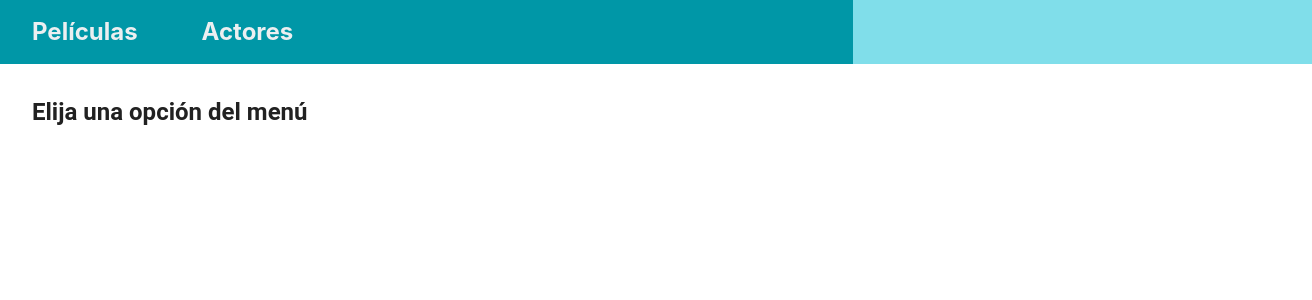
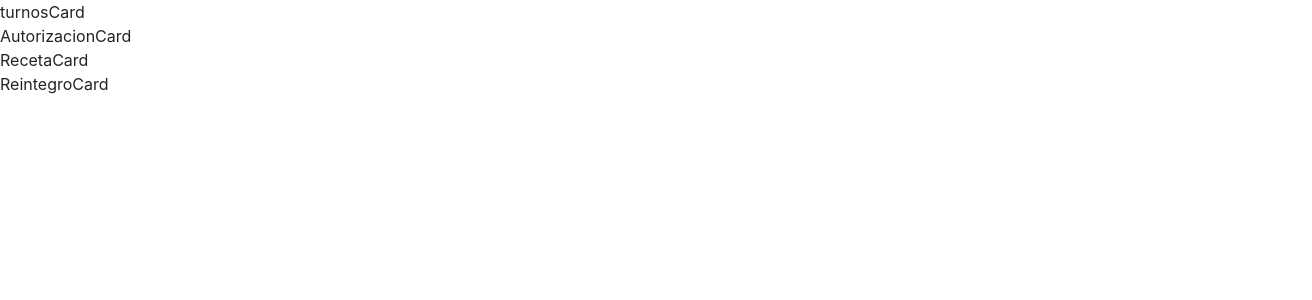
Before and after one commit to DesApp-2025c2-Grupo-9/MedicinaIntegral.AfiliadosGrupo9-frontend, a React (Vite) app: page / in a window 1280 px wide. Shown: the top 300 px of the page, 1312 px wide, since content can reach past the window. Built offline with nearby package versions, Linux system fonts and the light colour scheme; no server answers.

Commit message:
creación de componentes

```diff
--- a/src/App.jsx
+++ b/src/App.jsx
@@ -1,37 +1,46 @@
 import React, { useEffect, useState } from "react";
+import {TurnosCard, AutorizacionCard, RecetaCard, ReintegroCard} from './components/cards/'
 import { Box, Grid, Stack } from "@mui/material";
 import { BrowserRouter } from "react-router-dom";
 import { TopMenu } from "./components/TopMenu";
 import { AppRouter } from "./AppRouter";
-import { getCurrentWeather } from "./services/WeatherService";
-import { WeatherIndicator } from "./components/WeatherIndicator";
+// import { getCurrentWeather } from "./services/WeatherService";
+// import { WeatherIndicator } from "./components/WeatherIndicator";
 
 export function App() {
-  const [weatherData, setWeatherData] = useState();
+  // const [weatherData, setWeatherData] = useState();
 
-  useEffect(() => {
-    const fetchWeatherData = async () => {
-      const obtainedData = await getCurrentWeather('Buenos Aires');
-      setWeatherData(obtainedData);
-    }
-    fetchWeatherData();
-  }, []);
+  // useEffect(() => {
+  //   const fetchWeatherData = async () => {
+  //     const obtainedData = await getCurrentWeather('Buenos Aires');
+  //     setWeatherData(obtainedData);
+  //   }
+  //   fetchWeatherData();
+  // }, []);
 
   return (
-    <BrowserRouter>
-      <Stack direction='column'>
-        <Grid container direction='row'>
-          <Grid item xs={12} md={8}>
-            <TopMenu />
-          </Grid>
-          <Grid item xs={12} md={4}>
-            <WeatherIndicator weatherData={weatherData} />
-          </Grid>
-        </Grid>
-        <Box sx={{mx: { xs: 1, md: 4 }, my: 4}}>
-          <AppRouter />
-        </Box>
-      </Stack>
-    </BrowserRouter>
+    <>
+        <TurnosCard></TurnosCard>
+        <AutorizacionCard></AutorizacionCard>
+        <RecetaCard></RecetaCard>
+        <ReintegroCard></ReintegroCard>
+    </>
+
+
+    // <BrowserRouter>
+    //   <Stack direction='column'>
+    //     <Grid container direction='row'>
+    //       <Grid item xs={12} md={8}>
+    //         <TopMenu />
+    //       </Grid>
+    //       <Grid item xs={12} md={4}>
+    //         <WeatherIndicator weatherData={weatherData} />
+    //       </Grid>
+    //     </Grid>
+    //     <Box sx={{mx: { xs: 1, md: 4 }, my: 4}}>
+    //       <AppRouter />
+    //     </Box>
+    //   </Stack>
+    // </BrowserRouter>
   )
 }
--- /dev/null
+++ b/src/components/cards/cards/AutorizacionCard.jsx
@@ -0,0 +1,9 @@
+import React from 'react'
+
+function AutorizacionCard() {
+  return (
+    <div>AutorizacionCard</div>
+  )
+}
+
+export default AutorizacionCard
--- /dev/null
+++ b/src/components/cards/cards/RecetaCard.jsx
@@ -0,0 +1,9 @@
+import React from 'react'
+
+function RecetaCard() {
+  return (
+    <div>RecetaCard</div>
+  )
+}
+
+export default RecetaCard
--- /dev/null
+++ b/src/components/cards/cards/ReintegroCard.jsx
@@ -0,0 +1,9 @@
+import React from 'react'
+
+function ReintegroCard() {
+  return (
+    <div>ReintegroCard</div>
+  )
+}
+
+export default ReintegroCard
--- /dev/null
+++ b/src/components/cards/cards/TurnosCard.jsx
@@ -0,0 +1,9 @@
+import React from 'react'
+
+function TurnosCard() {
+  return (
+    <div>turnosCard</div>
+  )
+}
+
+export default TurnosCard
--- /dev/null
+++ b/src/components/cards/index.js
@@ -0,0 +1,11 @@
+import TurnosCard from "./cards/TurnosCard";
+import AutorizacionCard from "./cards/AutorizacionCard";
+import ReintegroCard from "./cards/ReintegroCard";
+import RecetaCard from "./cards/RecetaCard";
+
+export {
+    TurnosCard,
+    AutorizacionCard,
+    ReintegroCard,
+    RecetaCard
+}
```
